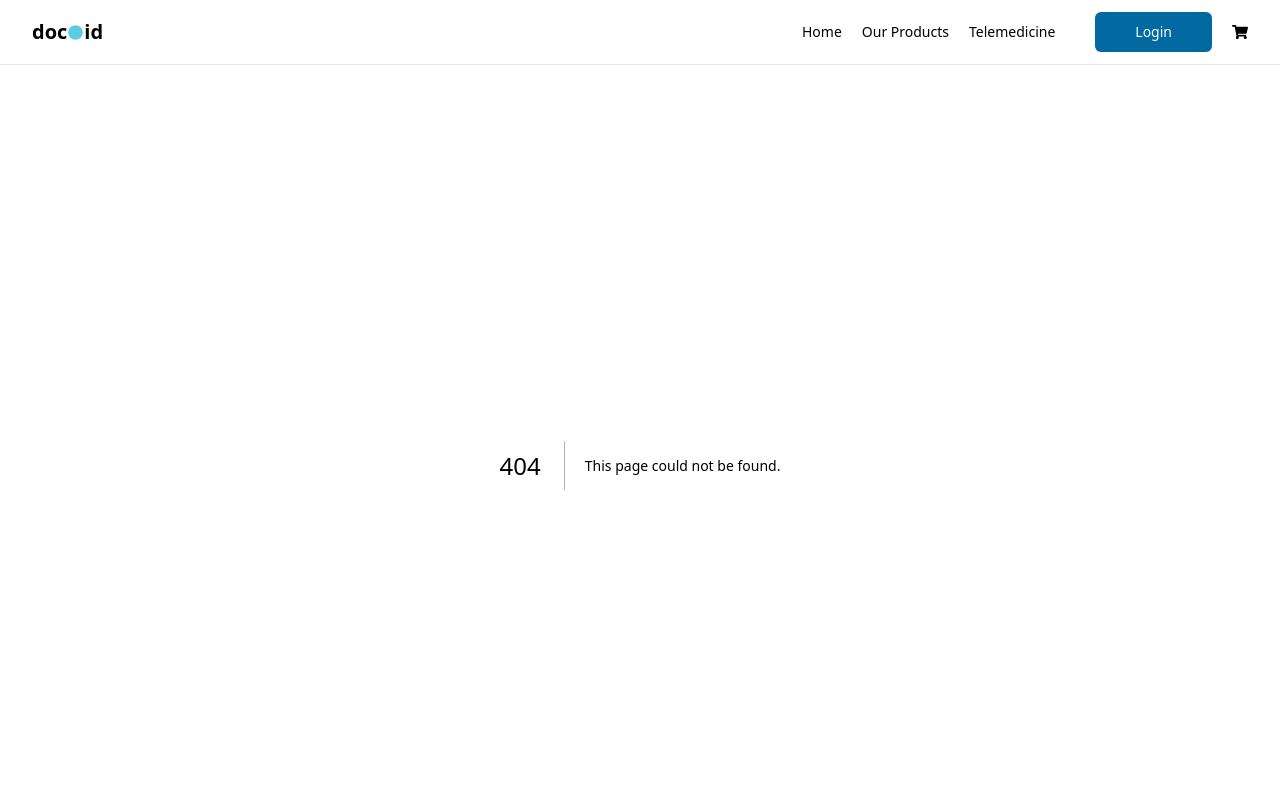
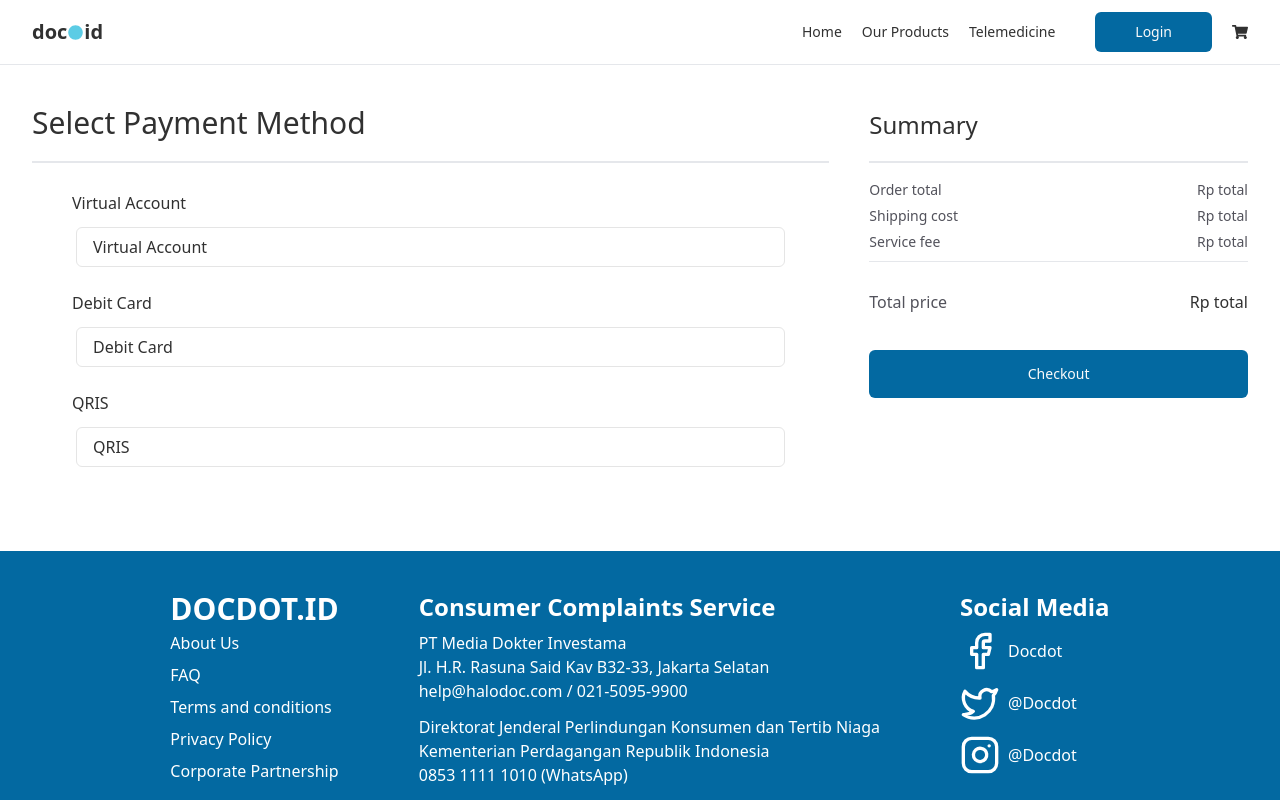
Before and after one commit to nisrinous/docdotid, a Next.js app: page /checkout in a window 1280 px wide. Before the commit this address had no page. Shown: the top 800 px of the page. Built offline with nearby package versions, Linux system fonts and the light colour scheme.

Commit message:
feat: add payment method on checkout page

```diff
--- /dev/null
+++ b/src/components/card/payment-method-card.tsx
@@ -0,0 +1,51 @@
+import { Button } from "@/components/ui/button";
+import { Card, CardHeader } from "@/components/ui/card";
+import {
+  Dialog,
+  DialogClose,
+  DialogContent,
+  DialogDescription,
+  DialogFooter,
+  DialogHeader,
+  DialogTitle,
+  DialogTrigger,
+} from "@/components/ui/dialog";
+
+const PaymentMethodCard = ({ method }: { method: string }) => {
+  return (
+    <div className="px-10">
+      <h5 className="py-2">{method}</h5>
+
+      <Dialog>
+        <DialogTrigger asChild>
+          <CardHeader className="flex flex-row items-center p-1 w-full">
+            <Button
+              variant="outline"
+              className="text-base justify-start items-center py-0 w-full"
+            >
+              {method}
+            </Button>
+          </CardHeader>
+        </DialogTrigger>
+        <DialogContent className="w-[425px]">
+          <DialogHeader>
+            <DialogTitle>Pay with {method}?</DialogTitle>
+            <DialogDescription>
+              Make sure the order and payment method chosen are appropriate.
+            </DialogDescription>
+          </DialogHeader>
+
+          <DialogFooter>
+            <DialogClose>
+              <Button type="submit" className="mt-10">
+                Pay with {method}
+              </Button>
+            </DialogClose>
+          </DialogFooter>
+        </DialogContent>
+      </Dialog>
+    </div>
+  );
+};
+
+export default PaymentMethodCard;
--- /dev/null
+++ b/src/pages/checkout/index.tsx
@@ -0,0 +1,56 @@
+import PaymentMethodCard from "@/components/card/payment-method-card";
+import { Button } from "@/components/ui/button";
+import { Card, CardHeader } from "@/components/ui/card";
+import Link from "next/link";
+
+export default function MyCart() {
+  return (
+    <>
+      <div className="container my-10 grid grid-cols-1 grid-rows-2 md:grid-cols-3 md:grid-rows-1 gap-10 pb-5">
+        <div className="col-span-3 md:col-span-2 flex flex-col">
+          <div className="flex flex-row justify-between gap-4 border-b-2 pb-5">
+            <h3 className="scroll-m-20 text-2xl md:text-3xl">
+              Select Payment Method
+            </h3>
+          </div>
+
+          <div className="py-5 flex flex-col gap-3">
+            <PaymentMethodCard method="Virtual Account" />
+            <PaymentMethodCard method="Debit Card" />
+            <PaymentMethodCard method="QRIS" />
+          </div>
+        </div>
+        <div className="col-span-3 md:block md:col-span-1">
+          <h3 className="scroll-m-20 text-xl md:text-2xl border-b-2 mt-1 mb-3 pb-5">
+            Summary
+          </h3>
+          <div className="flex flex-col gap-3">
+            <div className="flex flex-row justify-between mt-2">
+              <p className="text-zinc-600 leading-none text-sm">Order total</p>
+              <p className="text-zinc-600 leading-none text-sm">Rp total</p>
+            </div>
+            <div className="flex flex-row justify-between">
+              <p className="text-zinc-600 leading-none text-sm">
+                Shipping cost
+              </p>
+              <p className="text-zinc-600 leading-none text-sm">Rp total</p>
+            </div>
+            <div className="flex flex-row justify-between border-b-[1px] pb-3">
+              <p className="text-zinc-600 leading-none text-sm">Service fee</p>
+              <p className="text-zinc-600 leading-none text-sm">Rp total</p>
+            </div>
+            <div className="flex flex-row justify-between py-5">
+              <p className="text-zinc-600 leading-none text-base">
+                Total price
+              </p>
+              <p className="leading-none text-base">Rp total</p>
+            </div>
+          </div>
+          <Link href="/checkout">
+            <Button className="w-full my-5 h-12 px-0 mx-0">Checkout</Button>
+          </Link>
+        </div>
+      </div>
+    </>
+  );
+}
```
Also changed, not shown: public/QRIS_logo.png (added).
